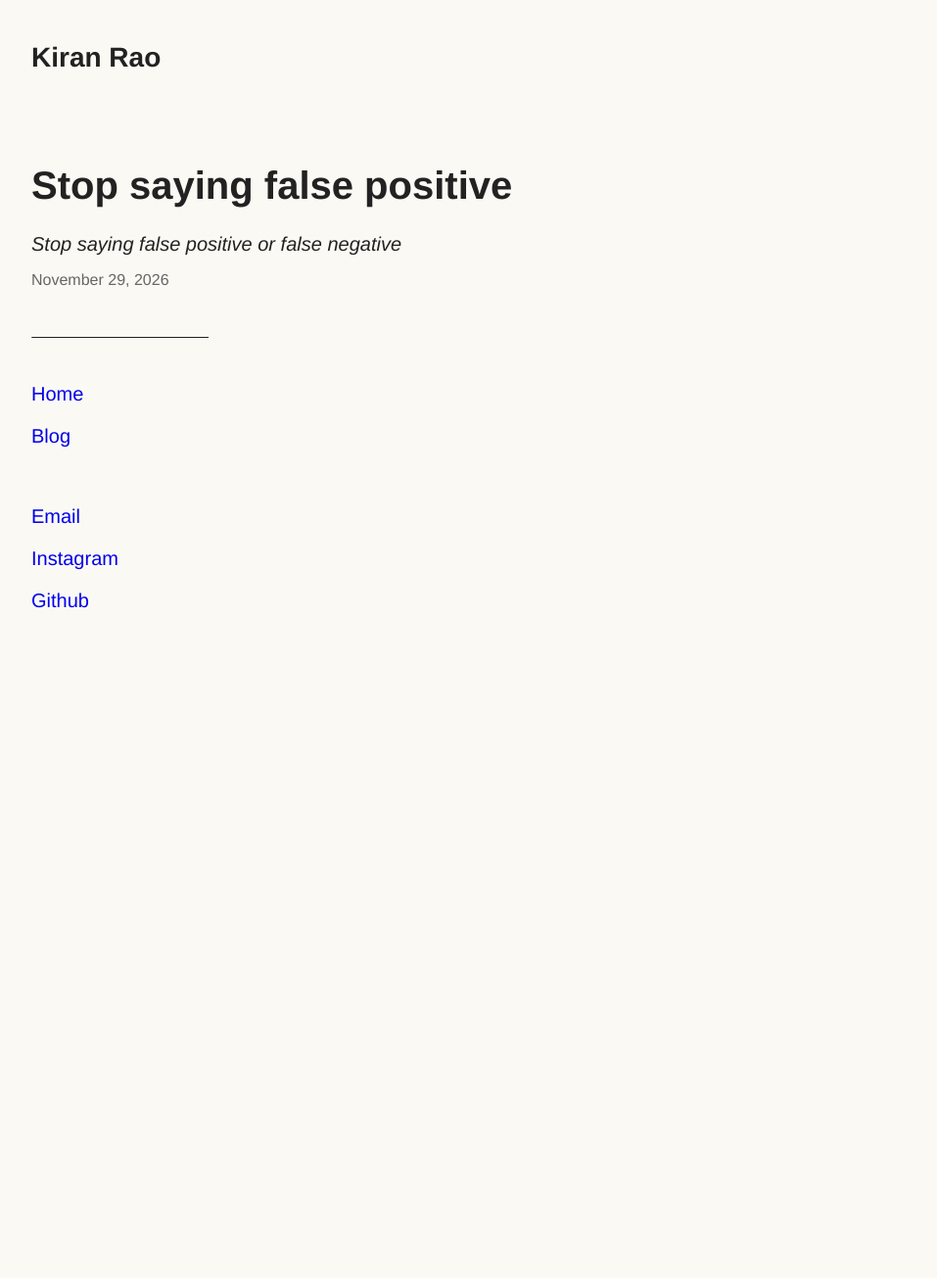
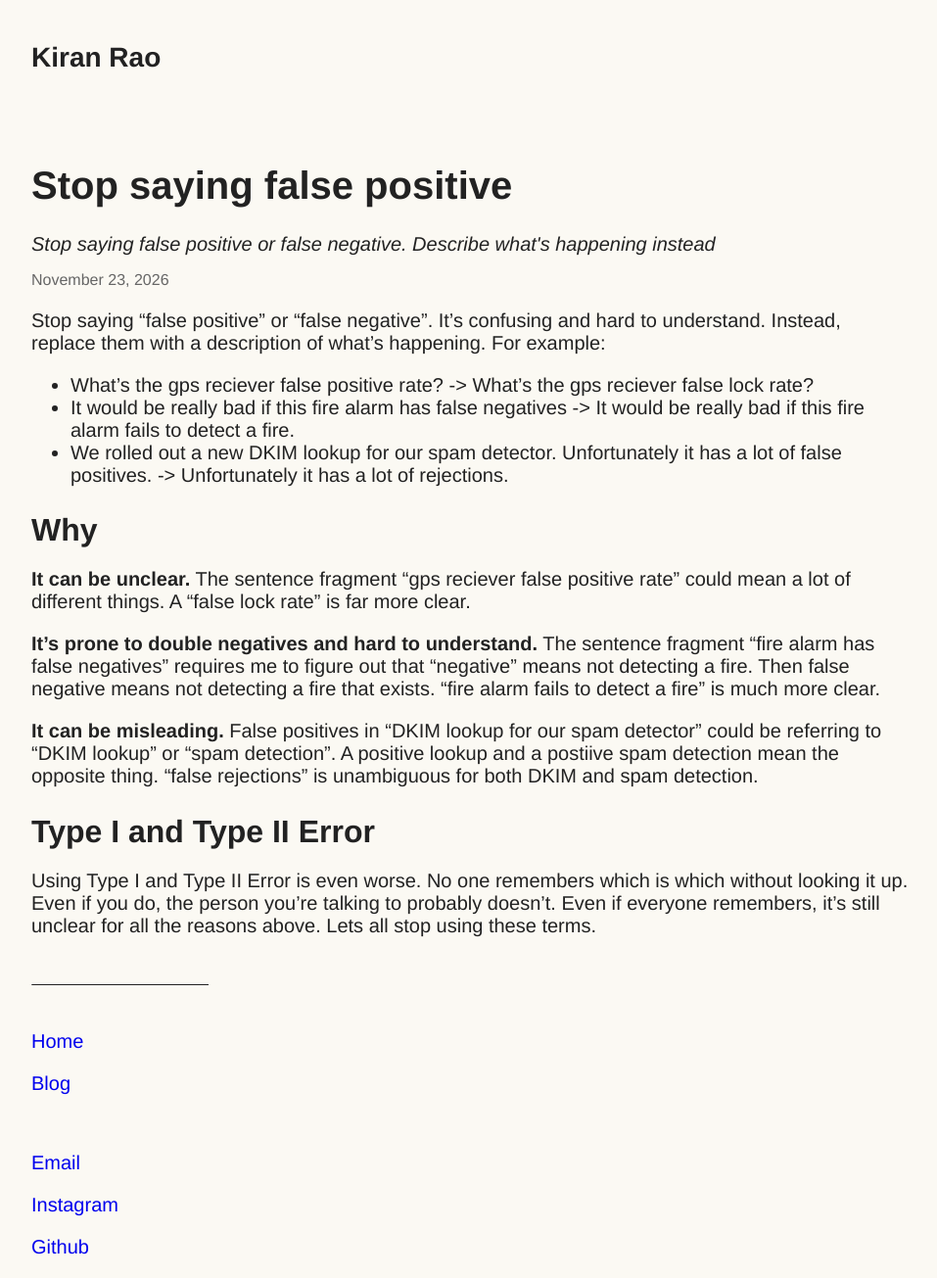
Before and after one commit to Kiran-Rao/kiran-rao.github.io, a Jekyll site: the page built from docs/_posts/2026-11-29-stop-saying-false-positive.md, in a window 1280 px wide. Shown: the whole page at 98% size, without its empty margins (160-1117 px from the left). Built offline with Jekyll 4.4.1, drawn with Linux system fonts in a browser that asks for light colours; before the commit the page ends 900 px from its top, so only the background shows below that.

Commit message:
Extended draft
First real draft

```diff
--- a/docs/_posts/2026-11-29-stop-saying-false-positive.md
+++ b/docs/_posts/2026-11-29-stop-saying-false-positive.md
@@ -1,7 +1,25 @@
 ---
 layout: post
 title: 'Stop saying false positive'
-subtitle: 'Stop saying false positive or false negative'
-date: 2026-11-29
+subtitle: "Stop saying false positive or false negative. Describe what's happening instead"
+date: 2026-11-23
 author: Kiran Rao
 ---
+
+Stop saying "false positive" or "false negative". It's confusing and hard to understand. Instead, replace them with a description of what's happening. For example:
+
+- What's the gps reciever false positive rate? -> What's the gps reciever false lock rate?
+- It would be really bad if this fire alarm has false negatives -> It would be really bad if this fire alarm fails to detect a fire.
+- We rolled out a new DKIM lookup for our spam detector. Unfortunately it has a lot of false positives. -> Unfortunately it has a lot of rejections.
+
+## Why
+
+**It can be unclear.** The sentence fragment "gps reciever false positive rate" could mean a lot of different things. A "false lock rate" is far more clear.
+
+**It's prone to double negatives and hard to understand.** The sentence fragment "fire alarm has false negatives" requires me to figure out that "negative" means not detecting a fire. Then false negative means not detecting a fire that exists. "fire alarm fails to detect a fire" is much more clear.
+
+**It can be misleading.** False positives in "DKIM lookup for our spam detector" could be referring to "DKIM lookup" or "spam detection". A positive lookup and a postiive spam detection mean the opposite thing. "false rejections" is unambiguous for both DKIM and spam detection.
+
+## Type I and Type II Error
+
+Using Type I and Type II Error is even worse. No one remembers which is which without looking it up. Even if you do, the person you're talking to probably doesn't. Even if everyone remembers, it's still unclear for all the reasons above. Lets all stop using these terms.
```
